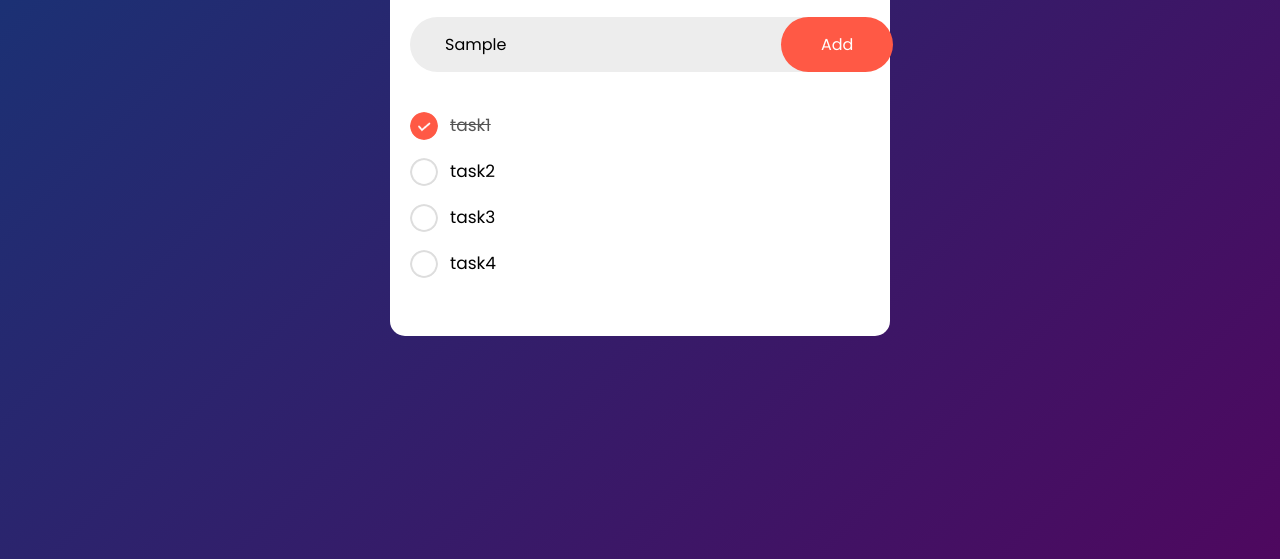
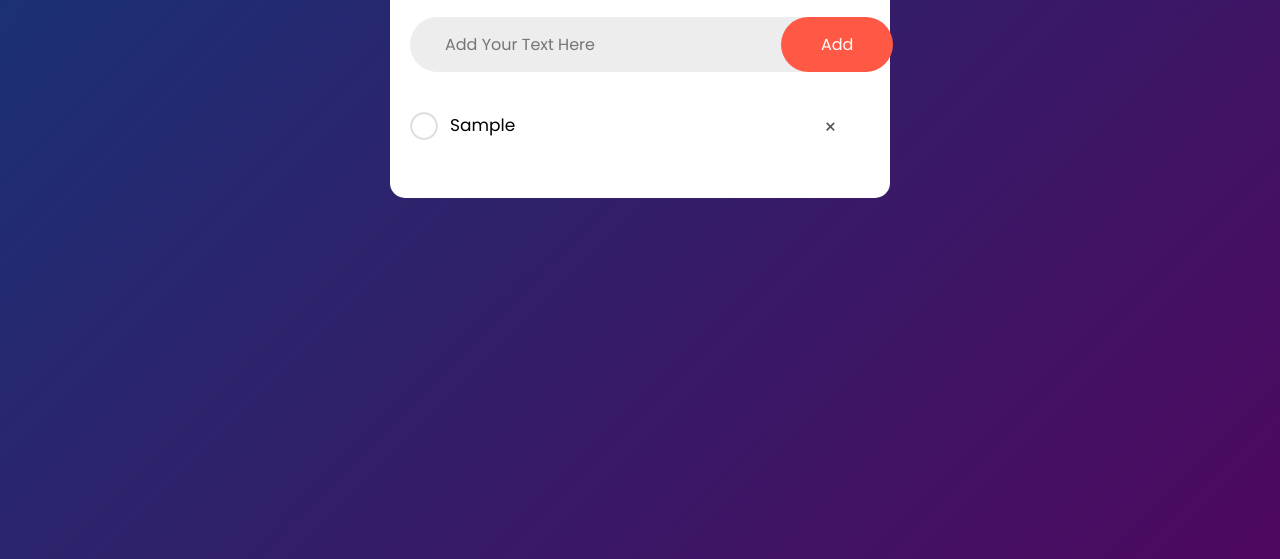
Before and after one commit to himi-patel/Javascript-Projects, a plain HTML site: page TO-DO List/index.html in a window 1280 px wide. Both pictures are taken after typing "Sample" into the empty fields and a click on the button "Add". Shown: the part 241-800 px from the top of the page. Drawn offline with Linux system fonts and the light colour scheme.

Commit message:
add new code

```diff
--- a/TO-DO List/index.html
+++ b/TO-DO List/index.html
@@ -13,13 +13,13 @@
         <h1>To-Do List <img src="images/icon.png" alt=""></h1>
         <div class="row">
             <input type="text" name="" id="input" placeholder="Add Your Text Here">
-            <button>Add</button>
+            <button id="btn">Add</button>
         </div>
-        <ul class="list">
-        <li class="checked">task1</li>
+        <ul class="list" id="list-container">
+        <!-- <li class="checked">task1</li>
         <li id="gh">task2</li>
         <li>task3</li>
-        <li>task4</li></ul>
+        <li>task4</li></ul> -->
     </div>
    </div>
     <script src="script.js"></script>
--- a/TO-DO List/script.js
+++ b/TO-DO List/script.js
@@ -0,0 +1,53 @@
+const input=document.getElementById("input")
+const list_container=document.getElementById("list-container")
+btn.addEventListener('click',()=>{
+    if(input.value==""){
+        alert("Please write something")
+    }
+    else{
+       const li=document.createElement("li")
+       li.innerHTML=input.value
+       list_container.appendChild(li)
+
+       const span=document.createElement("span")
+       span.innerHTML="\u00d7"
+
+       li.appendChild(span)
+
+
+
+
+    }
+    input.value=""
+    save()
+
+    list_container.addEventListener("click",function(e)
+    {
+
+
+        if(e.target.tagName==="LI")
+        {
+
+            e.target.classList.toggle("checked")
+            save()
+        }
+        else if(e.target.tagName==="SPAN")
+        {
+            e.target.parentElement.remove()
+            save()
+        }
+    },false)
+
+})
+
+function save()
+
+{
+    localStorage.setItem("data",list_container.innerHTML)
+}
+
+function show()
+{
+    list_container.innerHTML=localStorage.getItem("data")
+}
+show()
--- a/TO-DO List/style.css
+++ b/TO-DO List/style.css
@@ -113,3 +113,12 @@ ul li.checked::before
 {
     background-image: url(images/checked.png);
 }
+
+ul li span
+{
+position: absolute;
+left: 90%;
+color: #555;
+font-size: 20px;
+
+}
```
Also changed, not shown: 1 other file.
